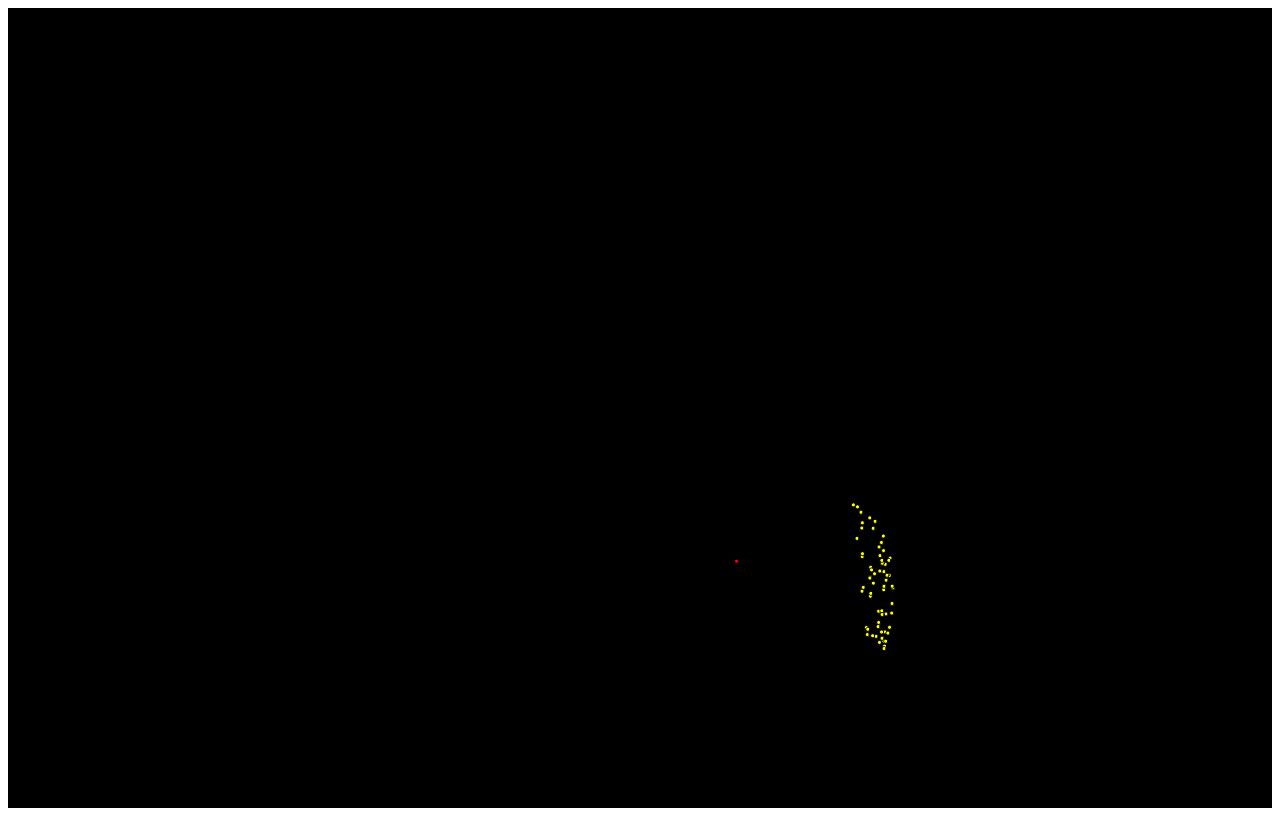
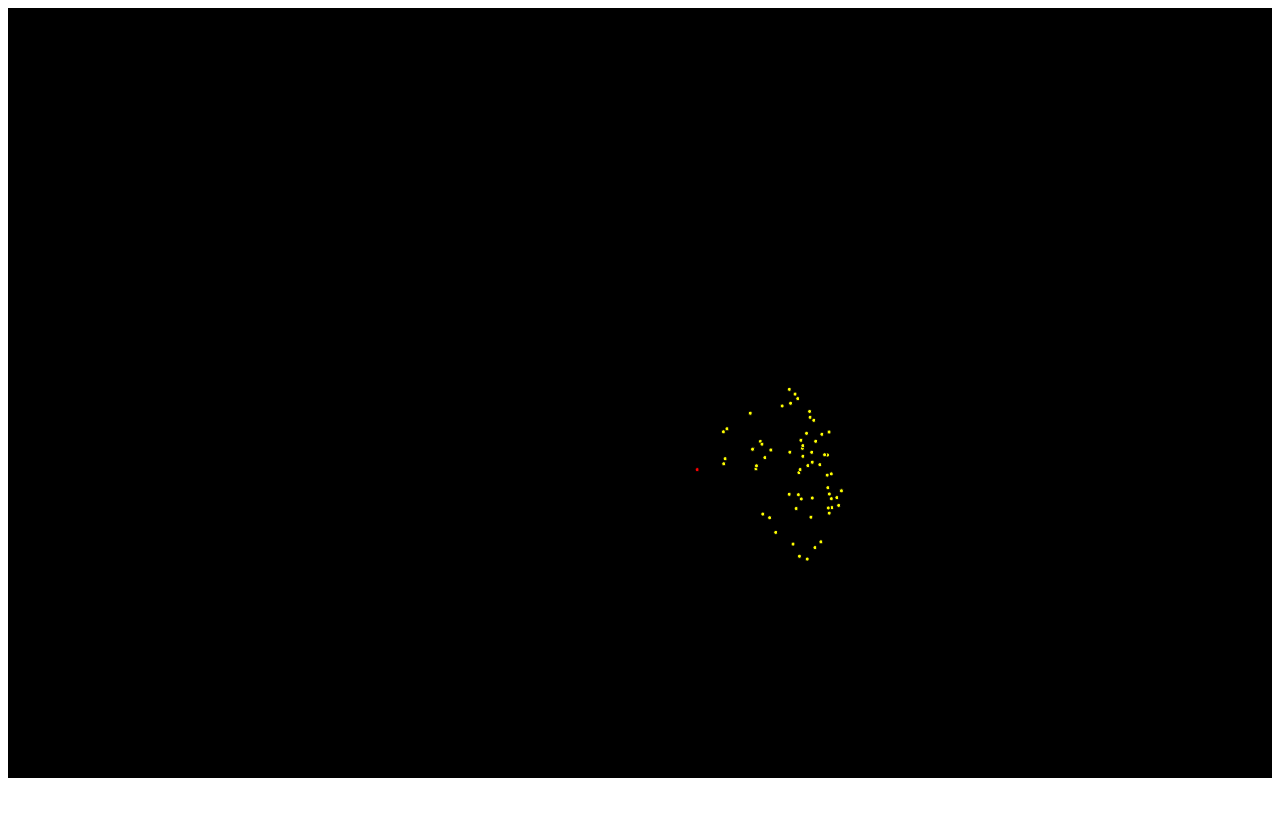
Before and after one commit to Workshop2/Swarm, a plain HTML site: page index.html in a window 1280 px wide. Drawn offline with nearby package versions, Linux system fonts and the light colour scheme; animation ran at ten frames a second.

Commit message:
Just playing with height and width

```diff
--- a/index.html
+++ b/index.html
@@ -8,8 +8,8 @@
 	<script type="text/javascript">
         var elem = document.getElementById('canvas');
         var playArea = {
-            width: 1200,
-            height: 800
+            width: $(window).width() - 30,
+            height: $(window).height() - 30
         };
 
         var two = new Two(playArea).appendTo(elem);
@@ -115,8 +115,8 @@
 
 					// move target in a lovely circle (Thanks James)
 					var radians = ToRadians(degrees); // convert degrees to radians
-					pos.x = playArea.width  / 2 + (Math.cos(radians) * 200);
-					pos.y = playArea.height / 2 + (Math.sin(radians) * 200);
+					pos.x = playArea.width  / 2 + (Math.cos(radians) * 100);
+					pos.y = playArea.height / 2 + (Math.sin(radians) * 100);
 				}
     		};
     	}
```
